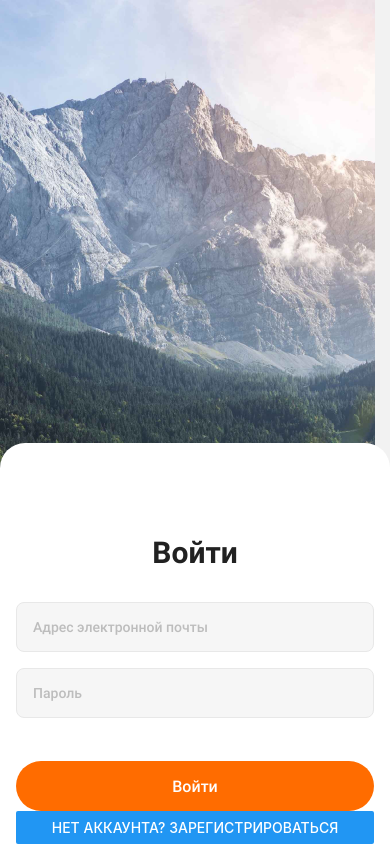
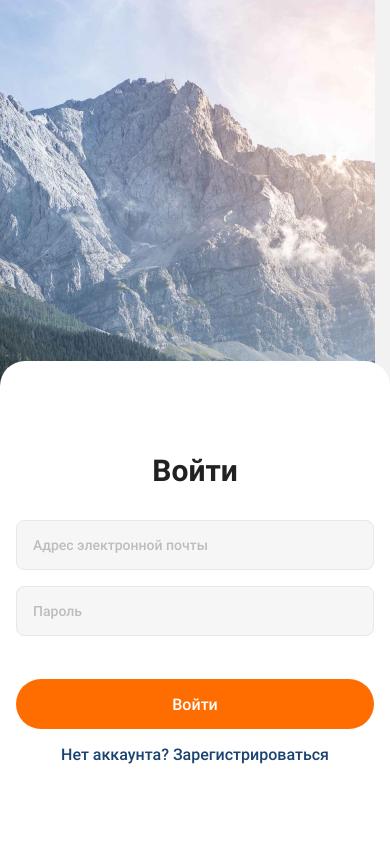
Before and after one commit to VSRudnyk/react-native-app, a React Native app: screen /Login in a window 390 px wide. Built offline with nearby package versions, Linux system fonts and the light colour scheme.

Commit message:
fix some style

```diff
--- a/firebase/config.js
+++ b/firebase/config.js
@@ -1,5 +1,5 @@
 import { initializeApp } from 'firebase/app';
-// import { getAnalytics } from 'firebase/analytics';
+import { getAuth } from 'firebase/auth';
 
 const firebaseConfig = {
   apiKey: 'AIzaSyBqLN8HReXKY6Xx2Qqdkqe-15C3NM5G3DI',
@@ -11,5 +11,5 @@ const firebaseConfig = {
   measurementId: 'G-5M9KHR5YKG',
 };
 
-export default firebase = initializeApp(firebaseConfig);
-// const analytics = getAnalytics(app);
+const app = initializeApp(firebaseConfig);
+export default auth = getAuth(app);
--- a/redux/auth/authOperations.js
+++ b/redux/auth/authOperations.js
@@ -1,6 +1,4 @@
 import db from '../../firebase/config';
-
-console.log(db);
 
 export const authSignUpUser =
   ({ email, password, login }) =>
--- a/screen/auth/LoginScreen.js
+++ b/screen/auth/LoginScreen.js
@@ -86,17 +86,20 @@ export default function LoginScreen({ navigation }) {
                   }
                 />
                 <TouchableOpacity
-                  style={styles.btn}
+                  style={styles.loginBtn}
                   activeOpacity={0.8}
                   onPress={handleSubmit}
                 >
-                  <Text style={styles.btnText}>Войти</Text>
+                  <Text style={styles.loginBtnText}>Войти</Text>
                 </TouchableOpacity>
-                <Button
+                <TouchableOpacity
+                  style={styles.registerBtn}
                   onPress={() => navigation.navigate('Register')}
-                  title="Нет аккаунта? Зарегистрироваться"
-                  style={styles.linkText}
-                />
+                >
+                  <Text style={styles.registerBtnText}>
+                    Нет аккаунта? Зарегистрироваться
+                  </Text>
+                </TouchableOpacity>
               </View>
             </View>
           </KeyboardAvoidingView>
@@ -139,7 +142,7 @@ const styles = StyleSheet.create({
     marginBottom: 32,
     fontFamily: 'Roboto-Bold',
   },
-  btn: {
+  loginBtn: {
     borderRadius: 100,
     backgroundColor: '#FF6C00',
     height: 50,
@@ -147,9 +150,20 @@ const styles = StyleSheet.create({
     justifyContent: 'center',
     marginTop: 27,
   },
-  btnText: {
+  registerBtn: {
+    alignItems: 'center',
+    justifyContent: 'center',
+    marginTop: 16,
+    marginBottom: 80,
+  },
+  loginBtnText: {
     fontSize: 16,
     color: '#fff',
+    fontFamily: 'Roboto-Medium',
+  },
+  registerBtnText: {
+    fontSize: 16,
+    color: '#1B4371',
     fontFamily: 'Roboto-Medium',
   },
   linkText: {
--- a/screen/auth/RegistrationScreen.js
+++ b/screen/auth/RegistrationScreen.js
@@ -10,10 +10,9 @@ import {
   Keyboard,
   KeyboardAvoidingView,
   Dimensions,
-  Button,
 } from 'react-native';
 // import { authSignUpUser } from '../../redux/auth/authOperations';
-import { useDispatch } from 'react-redux';
+// import { useDispatch } from 'react-redux';
 
 const initialState = {
   login: '',
@@ -95,16 +94,20 @@ export default function RegistrationScreen({ navigation }) {
                   }
                 />
                 <TouchableOpacity
-                  style={styles.btn}
+                  style={styles.registerBtn}
                   activeOpacity={0.8}
                   onPress={handleSubmit}
                 >
-                  <Text style={styles.btnText}>Зарегистрироваться</Text>
+                  <Text style={styles.registerBtnText}>Зарегистрироваться</Text>
                 </TouchableOpacity>
-                <Button
+                <TouchableOpacity
+                  style={styles.loginBtn}
                   onPress={() => navigation.navigate('Login')}
-                  title="Уже есть аккаунт? Войти"
-                />
+                >
+                  <Text style={styles.loginBtnText}>
+                    Уже есть аккаунт? Войти
+                  </Text>
+                </TouchableOpacity>
               </View>
             </View>
           </KeyboardAvoidingView>
@@ -147,7 +150,7 @@ const styles = StyleSheet.create({
     marginBottom: 32,
     fontFamily: 'Roboto-Bold',
   },
-  btn: {
+  registerBtn: {
     borderRadius: 100,
     backgroundColor: '#FF6C00',
     height: 50,
@@ -155,9 +158,20 @@ const styles = StyleSheet.create({
     justifyContent: 'center',
     marginTop: 27,
   },
-  btnText: {
+  loginBtn: {
+    alignItems: 'center',
+    justifyContent: 'center',
+    marginTop: 16,
+    marginBottom: 80,
+  },
+  registerBtnText: {
     fontSize: 16,
     color: '#fff',
+    fontFamily: 'Roboto-Medium',
+  },
+  loginBtnText: {
+    fontSize: 16,
+    color: '#1B4371',
     fontFamily: 'Roboto-Medium',
   },
   linkText: {
```
